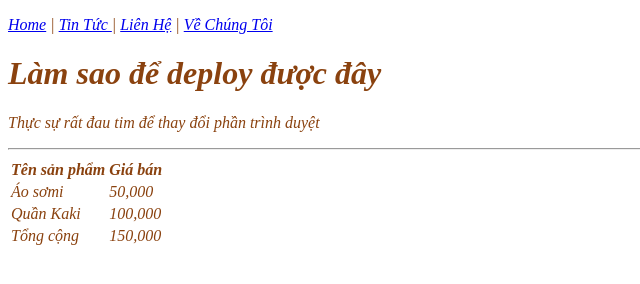
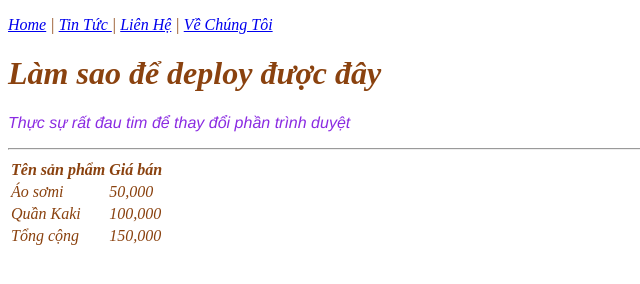
Before and after one commit to rhinothang/ThuchanhGit_1, a plain HTML site: page index.html in a window 1280 px wide. Shown: the whole page, without its empty margins (0-640 px from the left). Drawn offline with Linux system fonts and the light colour scheme.

Commit message:
N thay doi

```diff
--- a/index.html
+++ b/index.html
@@ -15,7 +15,7 @@
       <a href="./info/about.html">Về Chúng Tôi</a>
     </p>
     <h1>Làm sao để deploy được đây</h1>
-    <p>Thực sự rất đau tim để thay đổi phần trình duyệt</p>
+    <p id="p14">Thực sự rất đau tim để thay đổi phần trình duyệt</p>
 
     <hr />
 
--- a/style.css/style.css
+++ b/style.css/style.css
@@ -4,3 +4,8 @@ table {
   color: rgb(138, 66, 15);
   font-style: italic;
 }
+#p14 {
+  color: blueviolet;
+  font-family: "Franklin Gothic Medium", "Arial Narrow", Arial, sans-serif;
+  font-weight: 200;
+}
```
